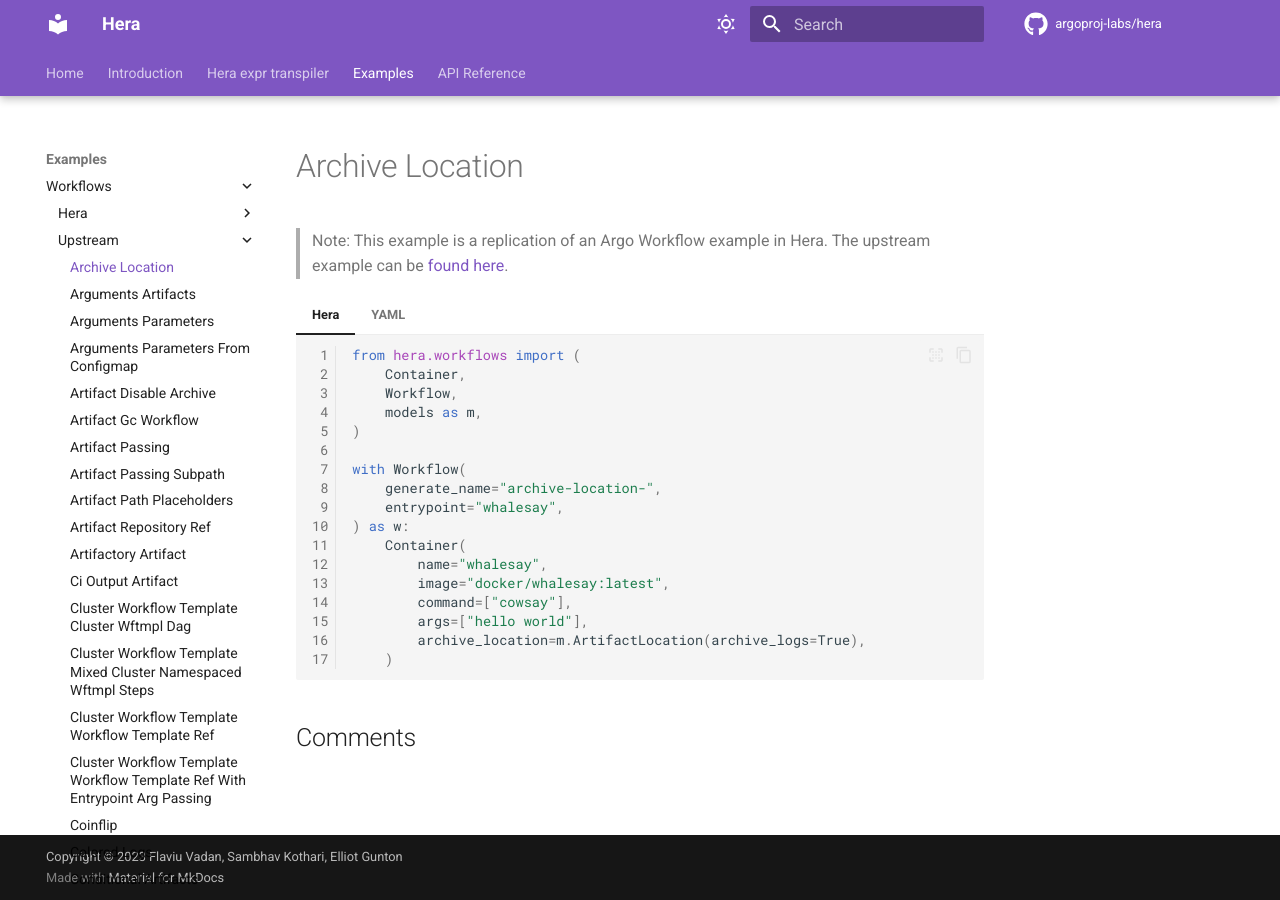
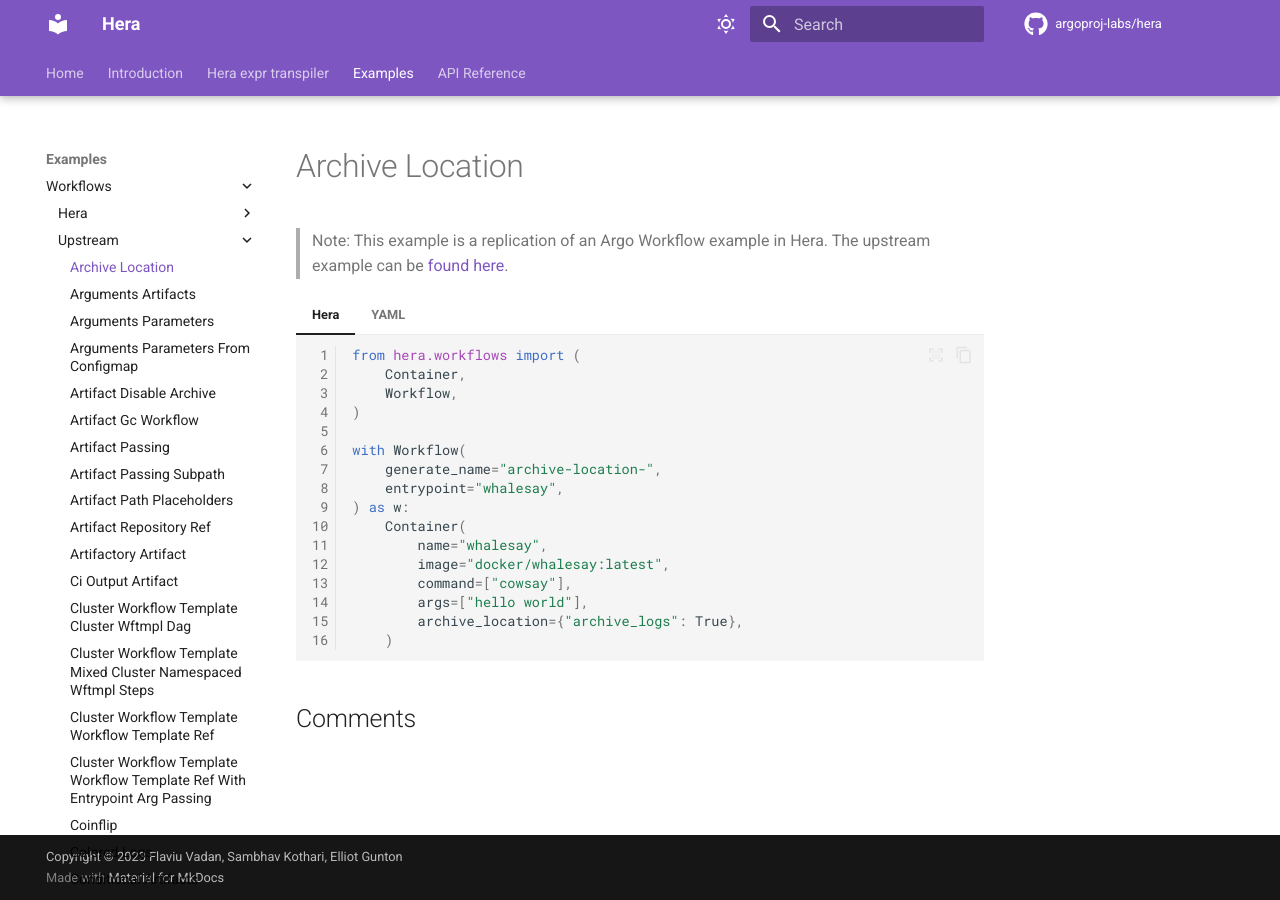
Before and after one commit to argoproj-labs/hera, an MkDocs documentation site: the page built from docs/examples/workflows/upstream/archive_location.md, in a window 1280 px wide. Built offline with MkDocs 1.6.1 and Material for MkDocs 9.7.7, drawn with Linux system fonts in a browser that asks for light colours; comment, search, counter and statistics services are not loaded; the version menu is left out.

Commit message:
format
Signed-off-by: Flaviu Vadan <flaviuvadan@gmail.com>

````diff
--- a/docs/examples/workflows/upstream/archive_location.md
+++ b/docs/examples/workflows/upstream/archive_location.md
@@ -11,7 +11,6 @@
     from hera.workflows import (
         Container,
         Workflow,
-        models as m,
     )
 
     with Workflow(
@@ -23,7 +22,7 @@
             image="docker/whalesay:latest",
             command=["cowsay"],
             args=["hello world"],
-            archive_location=m.ArtifactLocation(archive_logs=True),
+            archive_location={"archive_logs": True},
         )
     ```
 
````
